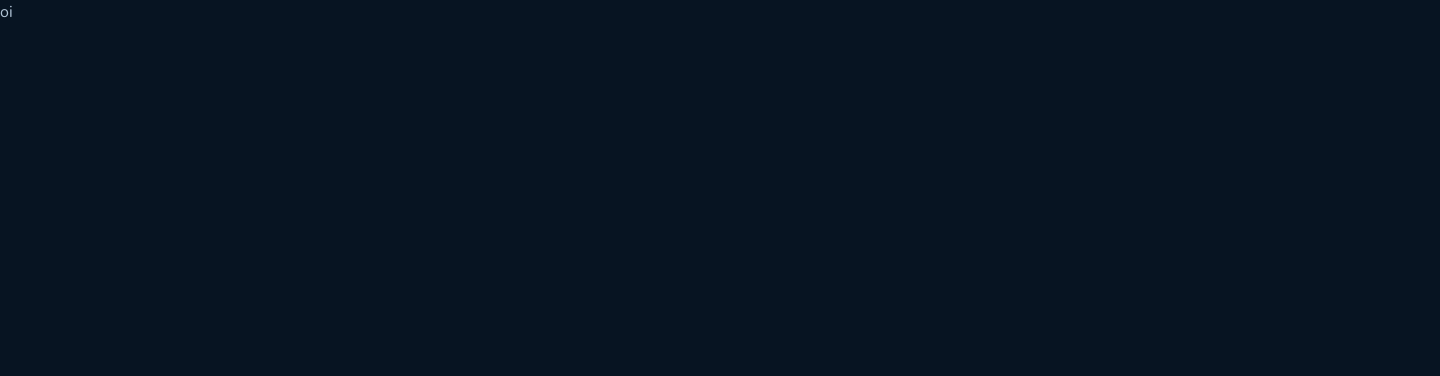
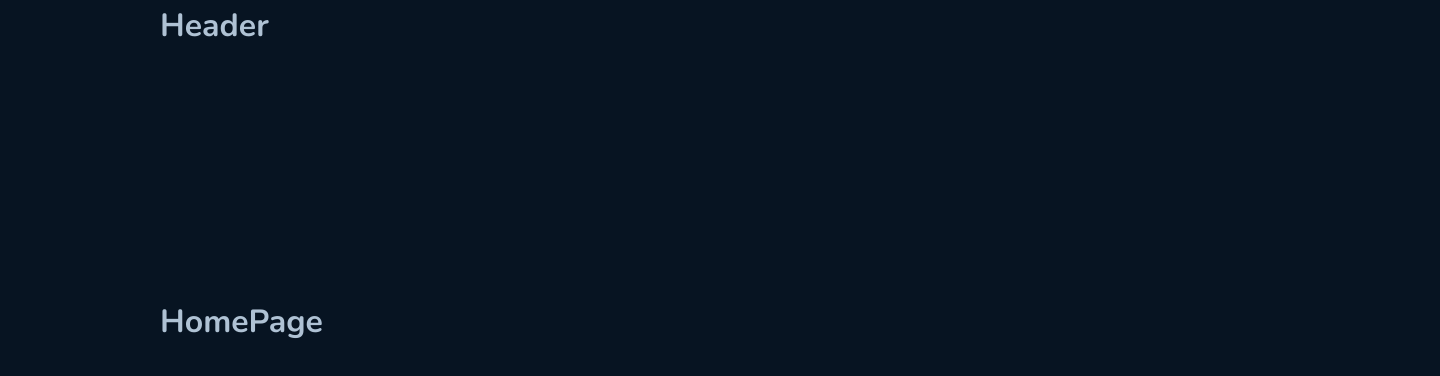
Before and after one commit to gcarniel/ignite-02-desafio-github-blog, a React (Vite) app: page / in a window 1280 px wide. Shown: the top 376 px of the page, 1440 px wide, since content can reach past the window. Built offline with nearby package versions, Linux system fonts and the light colour scheme.

Commit message:
configurando router dom e paginas

```diff
--- a/package.json
+++ b/package.json
@@ -15,6 +15,7 @@
     "@fortawesome/react-fontawesome": "^0.2.0",
     "react": "^18.2.0",
     "react-dom": "^18.2.0",
+    "react-router-dom": "^6.8.1",
     "styled-components": "^5.3.6"
   },
   "devDependencies": {
--- a/src/App.tsx
+++ b/src/App.tsx
@@ -1,12 +1,16 @@
+import { BrowserRouter } from 'react-router-dom'
 import { ThemeProvider } from 'styled-components'
+import { Router } from './Router'
 import { GlobalStyle } from './styles/globals'
 import { defaultTheme } from './styles/theme/default'
 
 export function App() {
   return (
     <ThemeProvider theme={defaultTheme}>
-      <GlobalStyle />
-      <div>oi</div>
+      <BrowserRouter>
+        <GlobalStyle />
+        <Router />
+      </BrowserRouter>
     </ThemeProvider>
   )
 }
--- /dev/null
+++ b/src/Router.tsx
@@ -0,0 +1,15 @@
+import { Route, Routes } from 'react-router-dom'
+import { DefaultLayout } from './layouts/default'
+import { PageHome } from './pages/home'
+import { PagePost } from './pages/post'
+
+export function Router() {
+  return (
+    <Routes>
+      <Route path="/" element={<DefaultLayout />}>
+        <Route path="/" element={<PageHome />} />
+        <Route path="/post/:post_number" element={<PagePost />} />
+      </Route>
+    </Routes>
+  )
+}
--- /dev/null
+++ b/src/components/Header/index.tsx
@@ -0,0 +1,9 @@
+import * as s from './styles'
+
+export function Header() {
+  return (
+    <s.HeaderContainer>
+      <h1>Header</h1>
+    </s.HeaderContainer>
+  )
+}
--- /dev/null
+++ b/src/components/Header/styles.ts
@@ -0,0 +1,7 @@
+import styled from 'styled-components'
+
+export const HeaderContainer = styled.header`
+  width: 100vw;
+  height: 18.5rem;
+  margin: 0 auto;
+`
--- /dev/null
+++ b/src/layouts/default/index.tsx
@@ -0,0 +1,12 @@
+import { Outlet } from 'react-router-dom'
+import { Header } from '../../components/Header'
+import { LayoutContainer } from './styles'
+
+export function DefaultLayout() {
+  return (
+    <LayoutContainer>
+      <Header />
+      <Outlet />
+    </LayoutContainer>
+  )
+}
--- /dev/null
+++ b/src/layouts/default/styles.ts
@@ -0,0 +1,10 @@
+import styled from 'styled-components'
+
+export const LayoutContainer = styled.div`
+  height: 100vh;
+
+  max-width: 90rem;
+  height: 6.5rem;
+  margin: 0 auto;
+  padding: 0 10rem;
+`
--- /dev/null
+++ b/src/pages/home/index.tsx
@@ -0,0 +1,9 @@
+import * as s from './styles'
+
+export function PageHome() {
+  return (
+    <s.HomeContainer>
+      <h1>HomePage</h1>
+    </s.HomeContainer>
+  )
+}
--- /dev/null
+++ b/src/pages/home/styles.ts
@@ -0,0 +1,5 @@
+import styled from 'styled-components'
+
+export const HomeContainer = styled.div`
+  height: 90vh;
+`
--- /dev/null
+++ b/src/pages/post/index.tsx
@@ -0,0 +1,7 @@
+export function PagePost() {
+  return (
+    <div>
+      <h1>post page</h1>
+    </div>
+  )
+}
```
Also changed, not shown: 1 other file (tests, documents, lock files or other folders).
